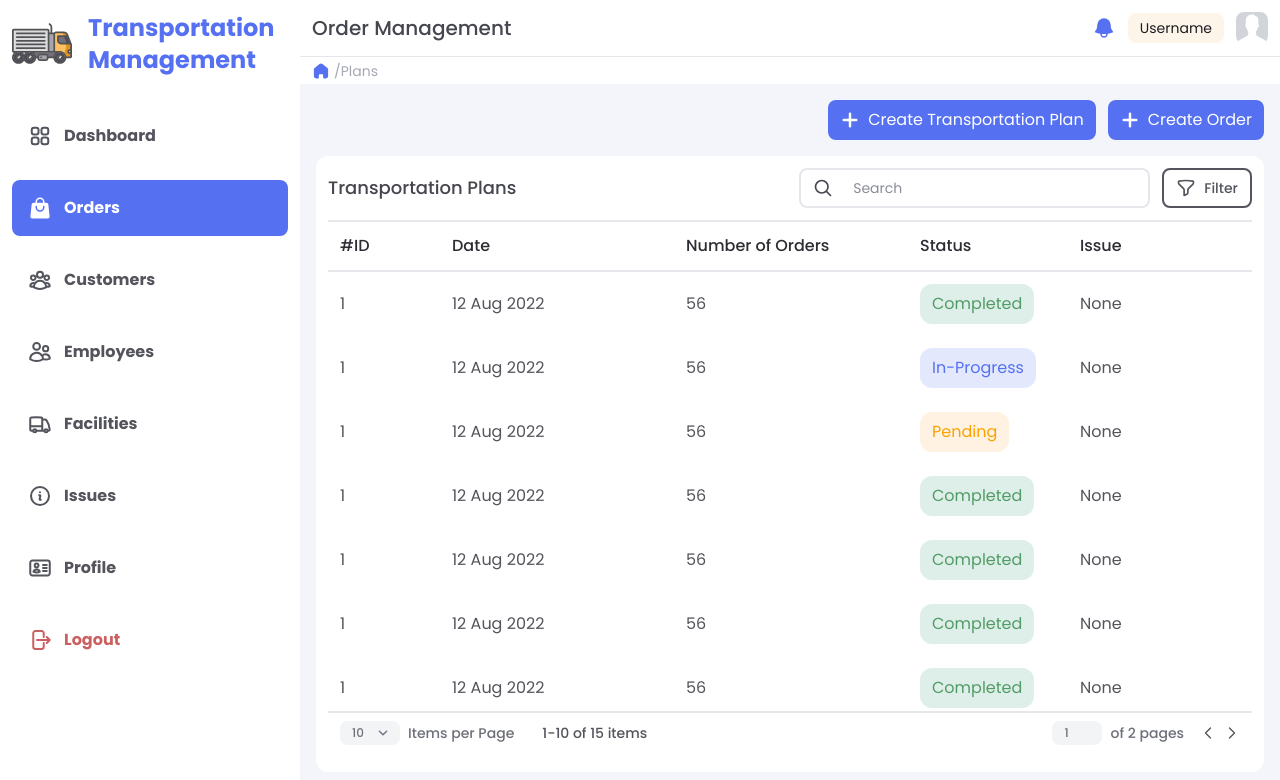
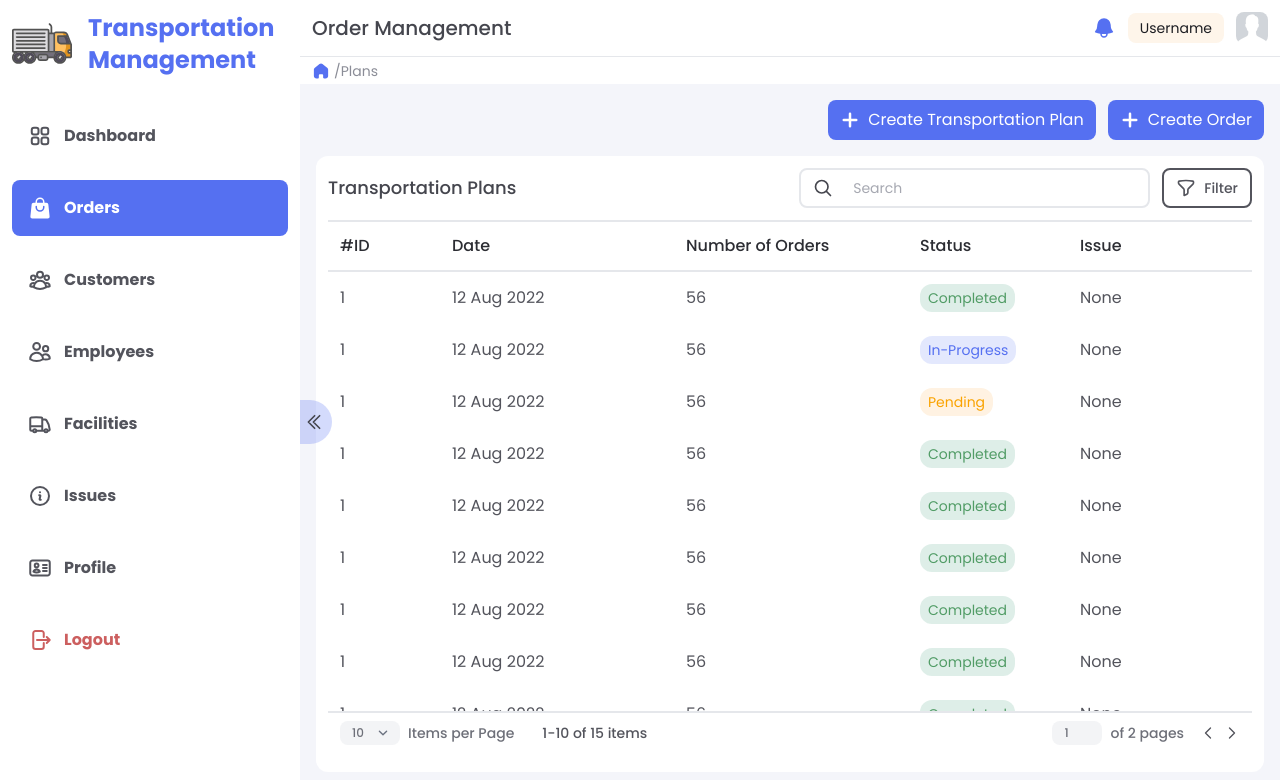
Before and after one commit to HuyHoang0712/specialized_project_web_application, a Next.js app in the folder delivery-management-app/: page /plans in a window 1280 px wide. Shown: the top 780 px of the page. Built offline with nearby package versions, Linux system fonts and the light colour scheme.

Commit message:
refactor: update NavBar and global.css

```diff
--- a/delivery-management-app/app/components/Cards/IssueCard.tsx
+++ b/delivery-management-app/app/components/Cards/IssueCard.tsx
@@ -1,12 +1,12 @@
 "use client";
 import React from "react";
 import Image from "next/image";
-import { Icons, Images, Themes } from "@/app/lib/assets";
-
+import { Images, Themes } from "@/app/lib/assets";
+import StatusCard from "./StatusCard";
 const IssueCard = (props: any) => {
   const { owner, label, datetime, status, type } = props;
   return (
-    <div className="flex flex-row w-full py-3 gap-[.625rem] items-center">
+    <div className="flex flex-row w-full py-3 gap-[.625rem] items-start">
       <Image
         className="p-[.313rem] rounded-lg"
         src={Images.ExampleAva}
@@ -16,25 +16,14 @@ const IssueCard = (props: any) => {
       />
       <div className="flex flex-col flex-1 gap-1">
         <div className="card-content">
-          <span className="text-black-80 font-bold text-base">
-            {owner}
-          </span>
-          <span
-            className={
-              "font-normal px-[.438rem] py-[0.125rem] text-sm rounded-lg " +
-              Themes.StatusStyle[`${status}` as keyof typeof Themes.StatusStyle]
-            }
-          >
-            {status}
-          </span>
+          <span className="text-black-80 font-bold text-base">{owner}</span>
+          <StatusCard label={status} />
         </div>
-        <div className="card-content">
-          <span className="text-black-50 font-medium text-base">
+        <div className="card-content text-sm">
+          <span className="text-black-50 font-medium">
             Label: {label}
           </span>
-          <span className="text-black-20 font-normal text-sm">
-            {datetime}
-          </span>
+          <span className="text-black-20 font-normal">{datetime}</span>
         </div>
       </div>
     </div>
--- a/delivery-management-app/app/components/Cards/OrderCard.tsx
+++ b/delivery-management-app/app/components/Cards/OrderCard.tsx
@@ -2,11 +2,11 @@
 import React from "react";
 import Image from "next/image";
 import { Icons, Themes } from "@/app/lib/assets";
-
+import StatusCard from "./StatusCard";
 function OrderCard(props: any) {
   const { depot, delivery, vehicle, status, demand } = props;
   return (
-    <div className="flex flex-row w-full py-3 gap-[.625rem] items-center">
+    <div className="flex flex-row w-full py-3 gap-[.625rem] items-start">
       <Image
         className="p-[.313rem] bg-primary-10 rounded-lg"
         src={Icons.Package}
@@ -19,25 +19,18 @@ function OrderCard(props: any) {
           <span className="text-black-60 font-medium text-base">
             Depot: {depot}
           </span>
-          <span className="flex flex-row gap-2 text-black-20 font-normal text-base">
+          <span className="flex flex-row gap-2 text-black-100 text-base">
             <Image src={Icons.Truck} width={20} height={20} alt="" />
             {vehicle}
           </span>
         </div>
         <div className="card-content">
-          <span className="text-black-60 font-medium text-base">
+          <span className="text-black-60 font-medium text-sm">
             To: {delivery}
           </span>
-          <span
-            className={
-              "font-normal px-[.438rem] py-[0.125rem] text-sm rounded-lg " +
-              Themes.StatusStyle[`${status}` as keyof typeof Themes.StatusStyle]
-            }
-          >
-            {status}
-          </span>
+          <StatusCard label={status} />
         </div>
-        <div className="text-black-80 font-medium text-base">
+        <div className="text-black-80 font-medium text-sm">
           Capacity: {demand} kg
         </div>
       </div>
--- a/delivery-management-app/app/components/Cards/StatusCard.tsx
+++ b/delivery-management-app/app/components/Cards/StatusCard.tsx
@@ -9,7 +9,7 @@ const StatusCard = (props: Props) => {
   const { label } = props;
   return (
     <div
-      className={clsx("px-3 py-2 rounded-xl", {
+      className={clsx("text-sm px-2 py-1 rounded-xl", {
         "bg-[#32936F]/[.16] text-green": label === "Completed",
         "bg-secondary-30 text-[#FAA300]": label === "Pending",
         "bg-[#5570F1]/[.16] text-primary-100": label === "In-Progress",
--- a/delivery-management-app/app/components/Lists/OrderListDashboard.tsx
+++ b/delivery-management-app/app/components/Lists/OrderListDashboard.tsx
@@ -7,56 +7,56 @@ const OrderLists = [
     depot: "Depot A",
     delivery: "Retail A",
     vehicle: "51A-01234",
-    status: "InProgress",
+    status: "In-Progress",
     demand: 5500,
   },
   {
     depot: "Depot A",
     delivery: "Retail A",
     vehicle: "51A-01234",
-    status: "InProgress",
+    status: "In-Progress",
     demand: 5500,
   },
   {
     depot: "Depot A",
     delivery: "Retail A",
     vehicle: "51A-01234",
-    status: "InProgress",
+    status: "In-Progress",
     demand: 5500,
   },
   {
     depot: "Depot A",
     delivery: "Retail A",
     vehicle: "51A-01234",
-    status: "InProgress",
+    status: "In-Progress",
     demand: 5500,
   },
   {
     depot: "Depot A",
     delivery: "Retail A",
     vehicle: "51A-01234",
-    status: "InProgress",
+    status: "In-Progress",
     demand: 5500,
   },
   {
     depot: "Depot A",
     delivery: "Retail A",
     vehicle: "51A-01234",
-    status: "InProgress",
+    status: "In-Progress",
     demand: 5500,
   },
   {
     depot: "Depot A",
     delivery: "Retail A",
     vehicle: "51A-01234",
-    status: "InProgress",
+    status: "In-Progress",
     demand: 5500,
   },
   {
     depot: "Depot A",
     delivery: "Retail A",
     vehicle: "51A-01234",
-    status: "InProgress",
+    status: "In-Progress",
     demand: 5500,
   },
 ];
--- a/delivery-management-app/app/components/Navbar/NavBar.tsx
+++ b/delivery-management-app/app/components/Navbar/NavBar.tsx
@@ -25,6 +25,8 @@ import {
   InformationCircleIcon,
   IdentificationIcon,
   ArrowRightStartOnRectangleIcon,
+  ChevronDoubleLeftIcon,
+  ChevronDoubleRightIcon,
 } from "@heroicons/react/24/outline";
 
 const navItems = [
@@ -75,6 +77,7 @@ const navItems = [
 function NavBar() {
   let pathname = usePathname() || "/";
   let [full, setFull] = useState(true);
+  let [toggle, setToggle] = useState(false);
   const dispatch = useAppDispatch();
 
   const transformName = (curPath: string) => {
@@ -95,8 +98,8 @@ function NavBar() {
         "flex flex-col relative transition-[width] h-100vh px-3 py-3 " +
         (full ? "w-[18.75rem]" : "w-[5.25rem]")
       }
-      onMouseEnter={() => setFull(true)}
-      onMouseLeave={() => setFull(false)}
+      onMouseEnter={() => setToggle(true)}
+      onMouseLeave={() => setToggle(false)}
     >
       <div className="flex flex-row gap-4 items-center h-16">
         <Image src={logo} width={60} alt="" />
@@ -149,6 +152,18 @@ function NavBar() {
           </Link>
         </nav>
       </div>
+      {toggle && (
+        <div
+          className="absolute top-1/2 left-full bg-primary-100/25 py-3 pl-1 pr-2 text-black-60 rounded-r-full"
+          onClick={() => setFull(!full)}
+        >
+          {full ? (
+            <ChevronDoubleLeftIcon className="w-5 icon-sw-2" />
+          ) : (
+            <ChevronDoubleRightIcon className="w-5 icon-sw-2" />
+          )}
+        </div>
+      )}
     </div>
   );
 }
--- a/delivery-management-app/app/globals.css
+++ b/delivery-management-app/app/globals.css
@@ -5,45 +5,7 @@
 @layer base {
   :root {
     --bg-color: #f4f5fa;
-    /* color */
-    --primary-color-100: #5570f1;
-    --primary-color-90: #6078ec;
-    --primary-color-80: #6d83ec;
-    --primary-color-70: #7c8fec;
-    --primary-color-60: #8899e9;
-    --primary-color-50: #97a5eb;
-    --primary-color-40: #abb5e9;
-    --primary-color-30: #b6bfe8;
-    --primary-color-20: #c4cae8;
-    --primary-color-10: #dbdeee;
-
-    --secondary-color-100: #ffcc91;
-    --secondary-color-90: #ffd29e;
-    --secondary-color-80: #ffdaae;
-    --secondary-color-70: #ffdfba;
-    --secondary-color-60: #ffe5c8;
-    --secondary-color-50: #ffead1;
-    --secondary-color-40: #fff0de;
-    --secondary-color-30: #fff2e2;
-    --secondary-color-20: #fef5ea;
-    --secondary-color-10: #fef9f2;
-
-    --black-color-100: #1c1d22;
-    --black-color-90: #2c2d33;
-    --black-color-80: #33343a;
-    --black-color-70: #37393f;
-    --black-color-60: #45464e;
-    --black-color-50: #53545c;
-    --black-color-40: #6e7079;
-    --black-color-20: #8b8d97;
-    --black-color-30: #a6a8b1;
-    --black-color-10: #bec0ca;
-
-    --green-color-100: #519c66;
-    --red-color-100: #cc5f5f;
-
     --input-color-defaut: #eff1f9;
-
     --height-header: 5.275rem;
   }
 }
--- a/delivery-management-app/tailwind.config.ts
+++ b/delivery-management-app/tailwind.config.ts
@@ -16,45 +16,43 @@ const config: Config = {
       },
       colors: {
         primary: {
-          100: "var(--primary-color-100)",
-          90: "var(--primary-color-90)",
-          80: "var(--primary-color-80)",
-          70: "var(--primary-color-70)",
-          60: "var(--primary-color-60)",
-          50: "var(--primary-color-50)",
-          40: "var(--primary-color-40)",
-          30: "var(--primary-color-30)",
-          20: "var(--primary-color-20)",
-          10: "var(--primary-color-10)",
+          100: "rgba(85, 112, 241)",
+          90: "rgba(96, 120, 236)",
+          80: "rgba(109, 131, 236)",
+          70: "rgba(124, 143, 236)",
+          60: "rgba(136, 153, 233)",
+          50: "rgba(151, 165, 235)",
+          40: "rgba(171, 181, 233)",
+          30: "rgba(182, 191, 232)",
+          20: "rgba(196, 202, 232)",
+          10: "rgba(219, 222, 238)",
         },
         secondary: {
-          100: "var(--secondary-color-100)",
-          90: "var(--secondary-color-90)",
-          80: "var(--secondary-color-80)",
-          70: "var(--secondary-color-70)",
-          60: "var(--secondary-color-60)",
-          50: "var(--secondary-color-50)",
-          40: "var(--secondary-color-40)",
-          30: "var(--secondary-color-30)",
-          20: "var(--secondary-color-20)",
-          10: "var(--secondary-color-10)",
+          100: "rgba(255, 204, 145)",
+          90: "rgba(255, 210, 158)",
+          80: "rgba(255, 218, 174)",
+          70: "rgba(255, 223, 186)",
+          60: "rgba(255, 229, 200)",
+          50: "rgba(255, 234, 209)",
+          40: "rgba(255, 240, 222)",
+          30: "rgba(255, 242, 226)",
+          20: "rgba(254, 245, 234)",
+          10: "rgba(254, 249, 242)",
         },
         black: {
-          100: "var(--black-color-100)",
-          90: "var(--black-color-90)",
-          80: "var(--black-color-80)",
-          70: "var(--black-color-70)",
-          60: "var(--black-color-60)",
-          50: "var(--black-color-50)",
-          40: "var(--black-color-40)",
-          30: "var(--black-color-30)",
-          20: "var(--black-color-20)",
-          10: "var(--black-color-10)",
+          100: "rgba(28, 29, 34, 1)",
+          90: "rgba(44, 45, 51, 1)",
+          80: "rgba(51, 52, 58, 1)",
+          70: "rgba(55, 57, 63, 1)",
+          60: "rgba(69, 70, 78, 1)",
+          50: "rgba(83, 84, 92, 1)",
+          40: "rgba(110, 112, 121, 1)",
+          30: "rgba(139, 141, 151, 1)",
+          20: "rgba(166, 168, 177, 1)",
+          10: "rgba(190, 192, 202, 1)",
         },
-        green: "var(--green-color-100)",
-        "green-20": "rgba(50, 147, 111, 0.2)",
-        red: "var(--red-color-100)",
-        "red-20": "rgba(204, 95, 95, 0.2)",
+        green: "rgba(81, 156, 102)",
+        red: "rgba(204, 95, 95)",
         "bg-color": "var(--bg-color)",
         "blur-color": "rgba(0, 0, 0, 0.5)",
         "input-defaut-color": "var(--input-color-defaut)",
```
